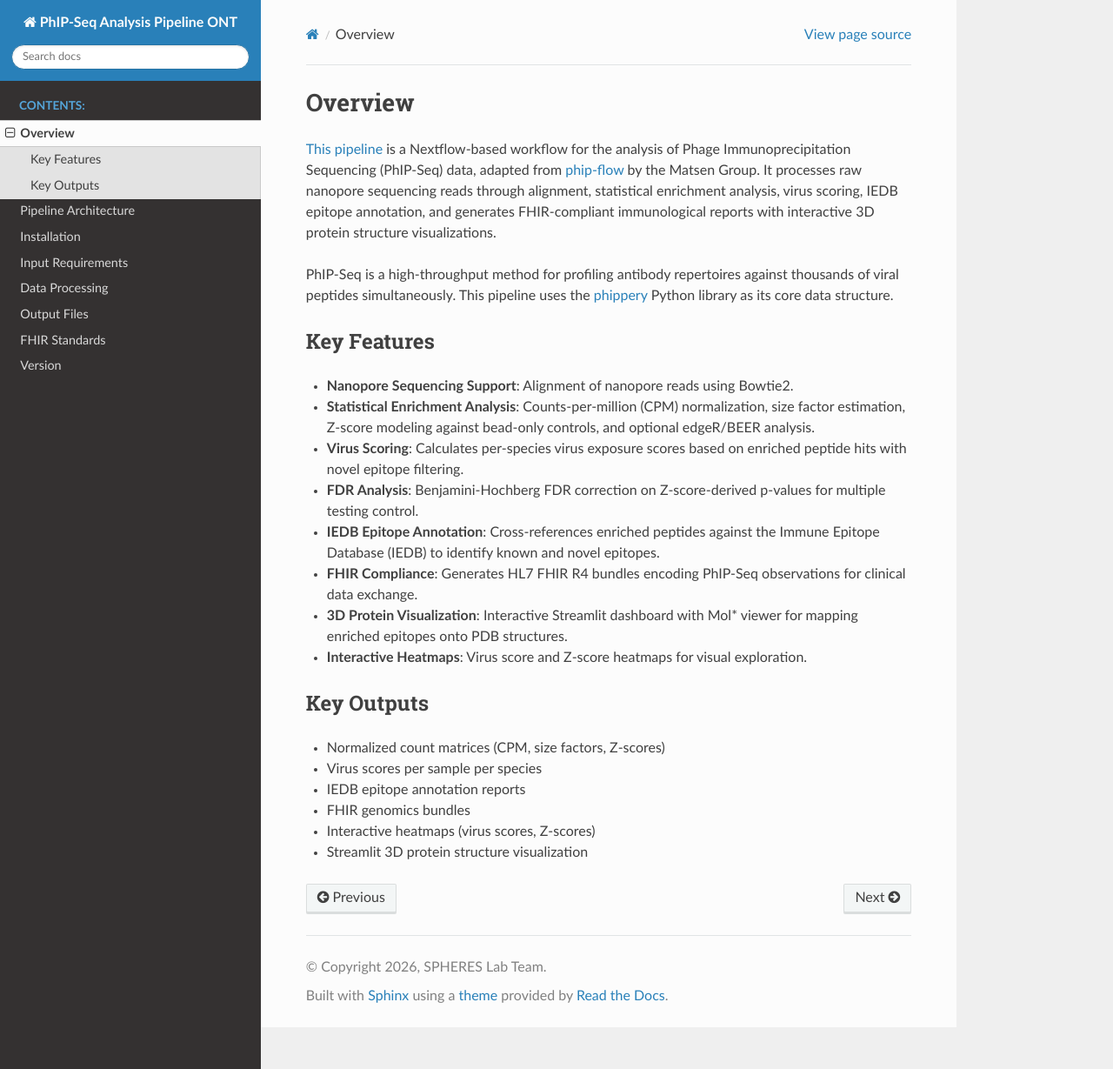
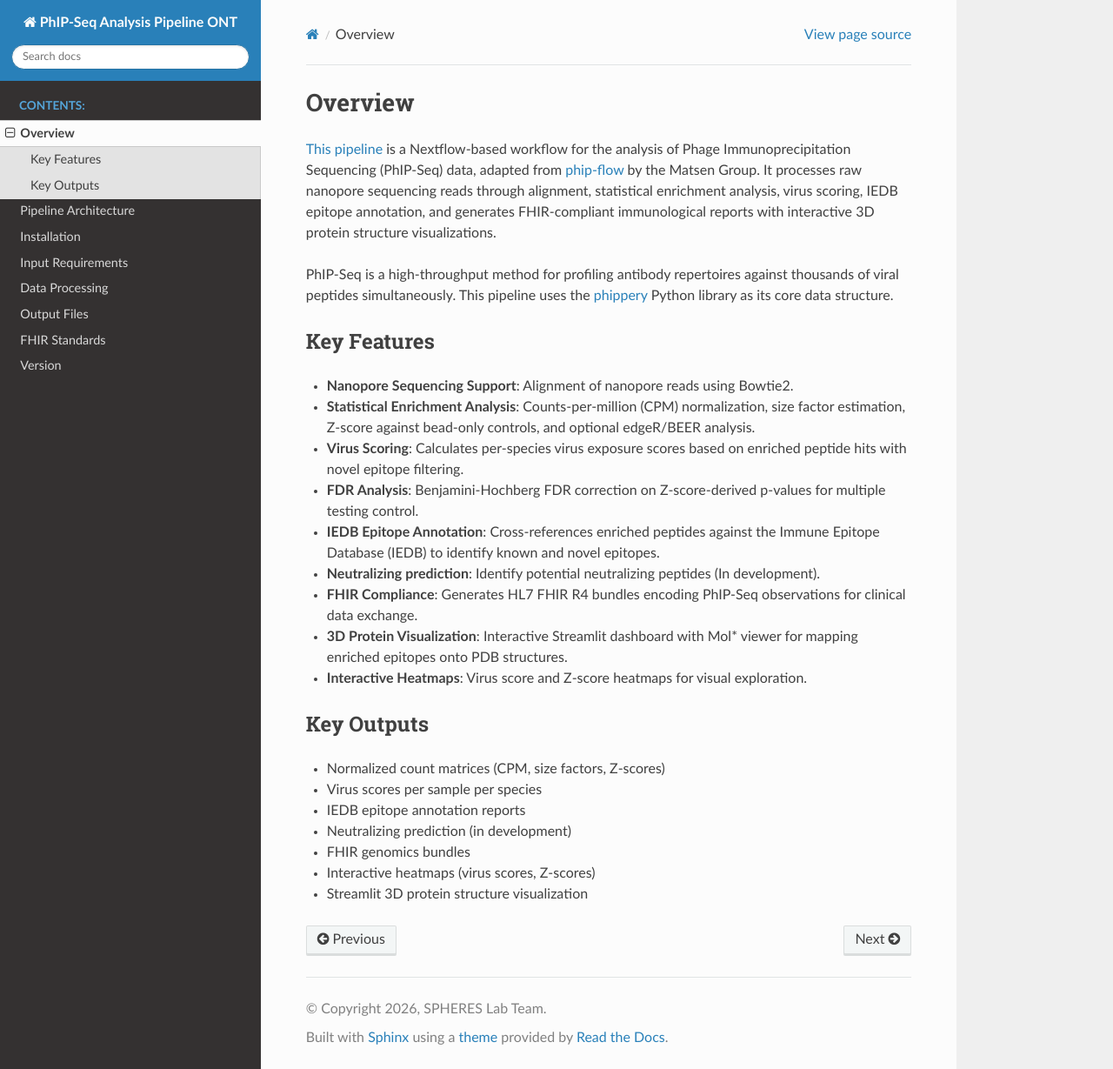
Before and after one commit to robind1/phipseq-pipeline-docs, a Sphinx documentation site: the page built from docs/source/overview.md, in a window 1280 px wide and 1229 px high. Shown: the whole window at 87% size. Built offline with Sphinx 7.4.7 and the Read the Docs theme 3.1.0, drawn with Linux system fonts in a browser that asks for light colours.

Commit message:
Update overview.md

```diff
--- a/docs/source/overview.md
+++ b/docs/source/overview.md
@@ -6,10 +6,11 @@ PhIP-Seq is a high-throughput method for profiling antibody repertoires against
 
 ## Key Features
 * **Nanopore Sequencing Support**: Alignment of nanopore reads using Bowtie2.
-* **Statistical Enrichment Analysis**: Counts-per-million (CPM) normalization, size factor estimation, Z-score modeling against bead-only controls, and optional edgeR/BEER analysis.
+* **Statistical Enrichment Analysis**: Counts-per-million (CPM) normalization, size factor estimation, Z-score against bead-only controls, and optional edgeR/BEER analysis.
 * **Virus Scoring**: Calculates per-species virus exposure scores based on enriched peptide hits with novel epitope filtering.
 * **FDR Analysis**: Benjamini-Hochberg FDR correction on Z-score-derived p-values for multiple testing control.
 * **IEDB Epitope Annotation**: Cross-references enriched peptides against the Immune Epitope Database (IEDB) to identify known and novel epitopes.
+* **Neutralizing prediction**: Identify potential neutralizing peptides (In development).
 * **FHIR Compliance**: Generates HL7 FHIR R4 bundles encoding PhIP-Seq observations for clinical data exchange.
 * **3D Protein Visualization**: Interactive Streamlit dashboard with Mol* viewer for mapping enriched epitopes onto PDB structures.
 * **Interactive Heatmaps**: Virus score and Z-score heatmaps for visual exploration.
@@ -18,6 +19,7 @@ PhIP-Seq is a high-throughput method for profiling antibody repertoires against
 * Normalized count matrices (CPM, size factors, Z-scores)
 * Virus scores per sample per species
 * IEDB epitope annotation reports
+* Neutralizing prediction (in development)
 * FHIR genomics bundles
 * Interactive heatmaps (virus scores, Z-scores)
 * Streamlit 3D protein structure visualization
```
